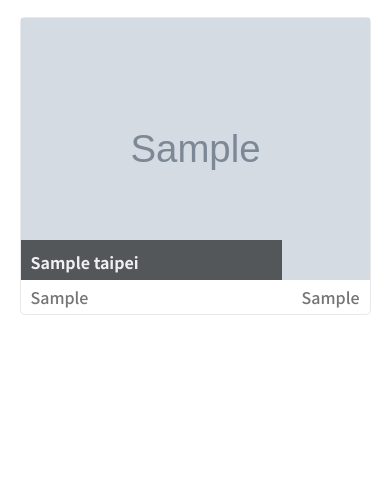
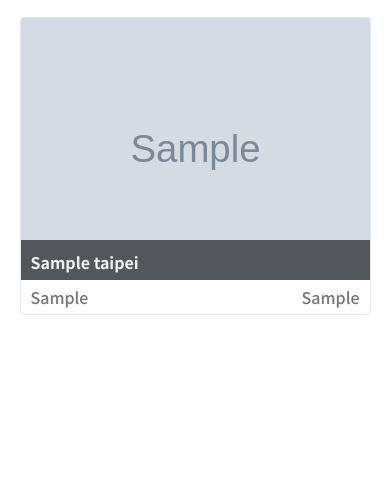
Before and after one commit to rororoisme/Stage2, a Flask app: page / in a window 390 px wide. Shown: the part 423-902 px from the top of the page. Run offline with Flask 3, Linux system fonts and the light colour scheme; tables that the repository leaves empty or names only in its code hold one stand-in row (values such as "Sample post"); grey boxes marked "Sample" are stand-in pictures.

Commit message:
week2 4th again

```diff
--- a/taipei-day-trip/static/css/style.css
+++ b/taipei-day-trip/static/css/style.css
@@ -337,6 +337,10 @@ footer {
         width: 100%;
     }
 
+    .textonimage {
+        width: 100%;
+    }
+
     .attractionsGroup {
         justify-content: space-evenly;
     }
```
